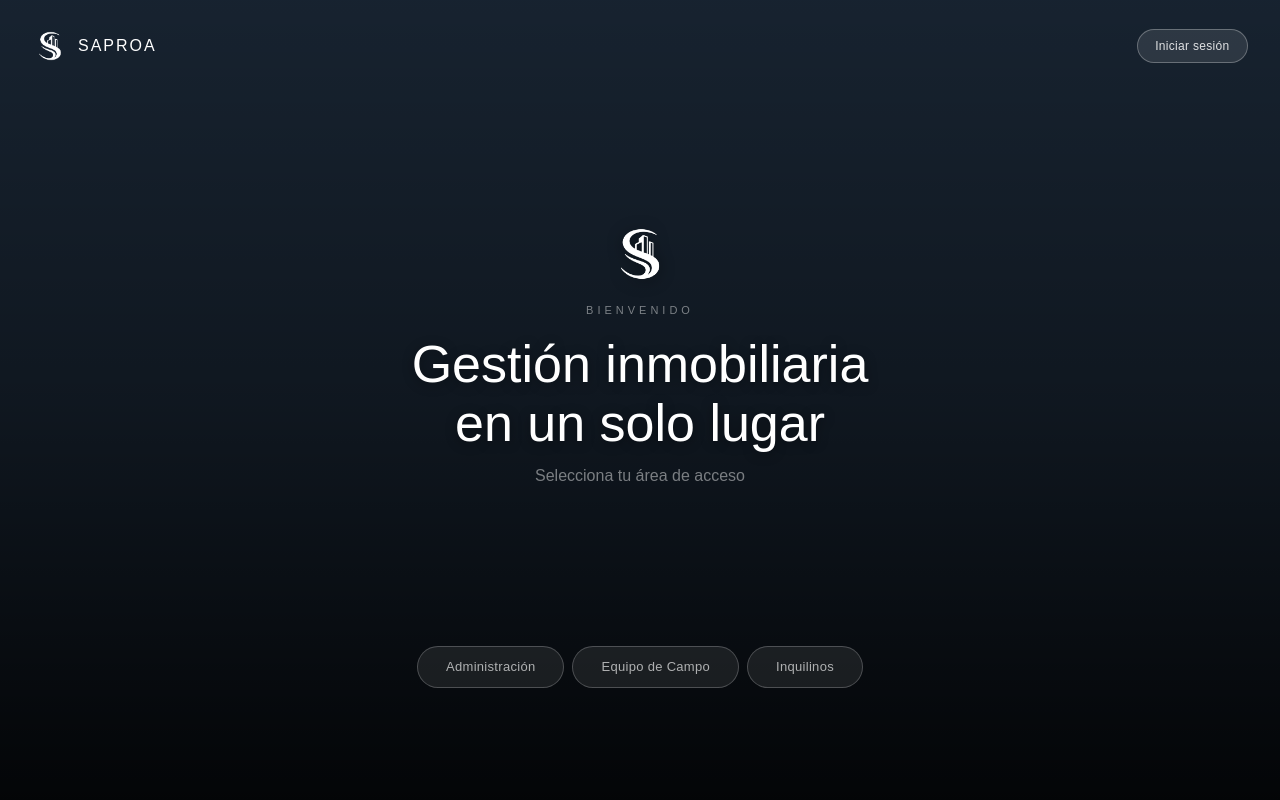
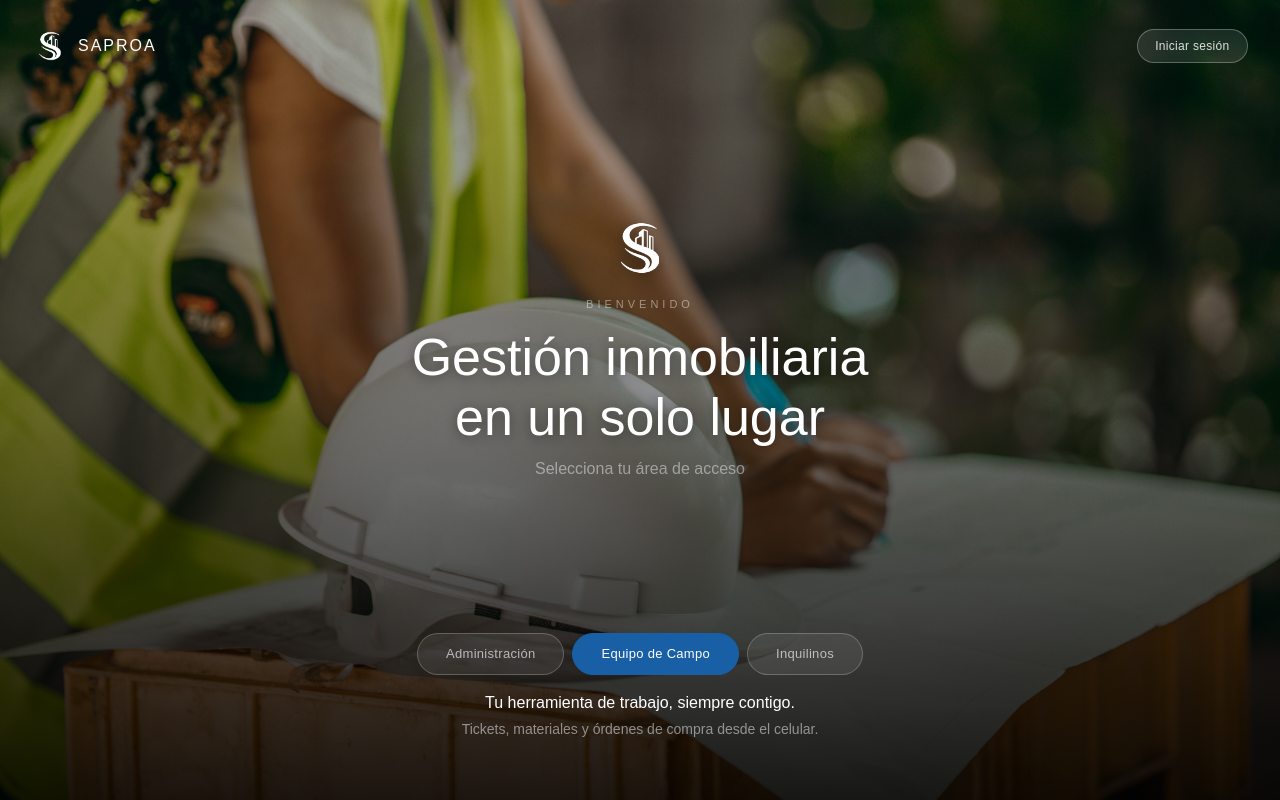
Before and after one commit to FranciscoMtz12/PropAdmin, a Next.js app: page / in a window 1280 px wide. Built offline with nearby package versions, Linux system fonts and the light colour scheme; no server answers.

Commit message:
feat: carrusel automático landing, splash Netflix, feedback en menú superadmin

```diff
--- a/app/globals.css
+++ b/app/globals.css
@@ -278,12 +278,13 @@ a {
    ════════════════════════════════════════════════════════════════════ */
 
 @keyframes sapSplash {
-  from { opacity: 0; transform: scale(0.75); }
-  to   { opacity: 1; transform: scale(1); }
+  0%   { opacity: 0; transform: scale(0.8); }
+  30%  { opacity: 1; transform: scale(1); }
+  75%  { opacity: 1; transform: scale(1); }
+  100% { opacity: 0; transform: scale(8); }
 }
-
 .splash-logo {
-  animation: sapSplash 0.8s ease-out forwards;
+  animation: sapSplash 1.8s cubic-bezier(0.4, 0, 0.2, 1) forwards;
 }
 
 /* ════════════════════════════════════════════════════════════════════
--- a/app/page.tsx
+++ b/app/page.tsx
@@ -41,6 +41,20 @@ export default function LandingPage() {
   const { isDark } = useTheme();
   const [active, setActive] = useState<string | null>(null);
   const [fading, setFading] = useState(false);
+
+  useEffect(() => {
+    const roles = ['admin', 'campo', 'inquilino']
+    const interval = setInterval(() => {
+      setActive(prev => {
+        const currentIndex = roles.indexOf(prev ?? 'admin')
+        const nextIndex = (currentIndex + 1) % roles.length
+        return roles[nextIndex]
+      })
+      setFading(true)
+      setTimeout(() => setFading(false), 250)
+    }, 4000)
+    return () => clearInterval(interval)
+  }, [])
 
   const { user, loading } = useCurrentUser();
 
--- a/components/Sidebar.tsx
+++ b/components/Sidebar.tsx
@@ -27,6 +27,7 @@ import {
   KeyRound,
   LayoutDashboard,
   LogOut,
+  MessageSquare,
   Moon,
   Package,
   ReceiptText,
@@ -68,6 +69,7 @@ const ADMIN_ITEMS: SidebarItem[] = [
   { label: "Limpieza", href: "/cleaning", icon: Sparkles, status: "partial" },
   { label: "Mantenimiento", href: "/maintenance", icon: Wrench, status: "done" },
   { label: "Usuarios", href: "/users", icon: Users, status: "done" },
+  { href: '/feedback', label: 'Feedback', icon: MessageSquare, status: 'done' as const },
 ];
 
 const TENANT_ITEMS: SidebarItem[] = [
@@ -263,7 +265,7 @@ export default function Sidebar() {
       ["/dashboard", "/payments", "/collections", "/buildings", "/calendar"].some(p => i.href?.startsWith(p))
     );
     // Fallback — oculta /users para cualquier rol que no sea superadmin
-    return ADMIN_ITEMS.filter(i => i.href !== "/users");
+    return ADMIN_ITEMS.filter(i => i.href !== "/users" && i.href !== "/feedback");
   })();
 
   if (isHiddenRoute) return null;
--- a/components/SplashScreen.tsx
+++ b/components/SplashScreen.tsx
@@ -21,7 +21,7 @@ export default function SplashScreen() {
 
     sessionStorage.removeItem("show_splash");
     setVisible(true);
-    const timer = setTimeout(() => setVisible(false), 2500);
+    const timer = setTimeout(() => setVisible(false), 1800);
     return () => clearTimeout(timer);
   }, []);
 
```
